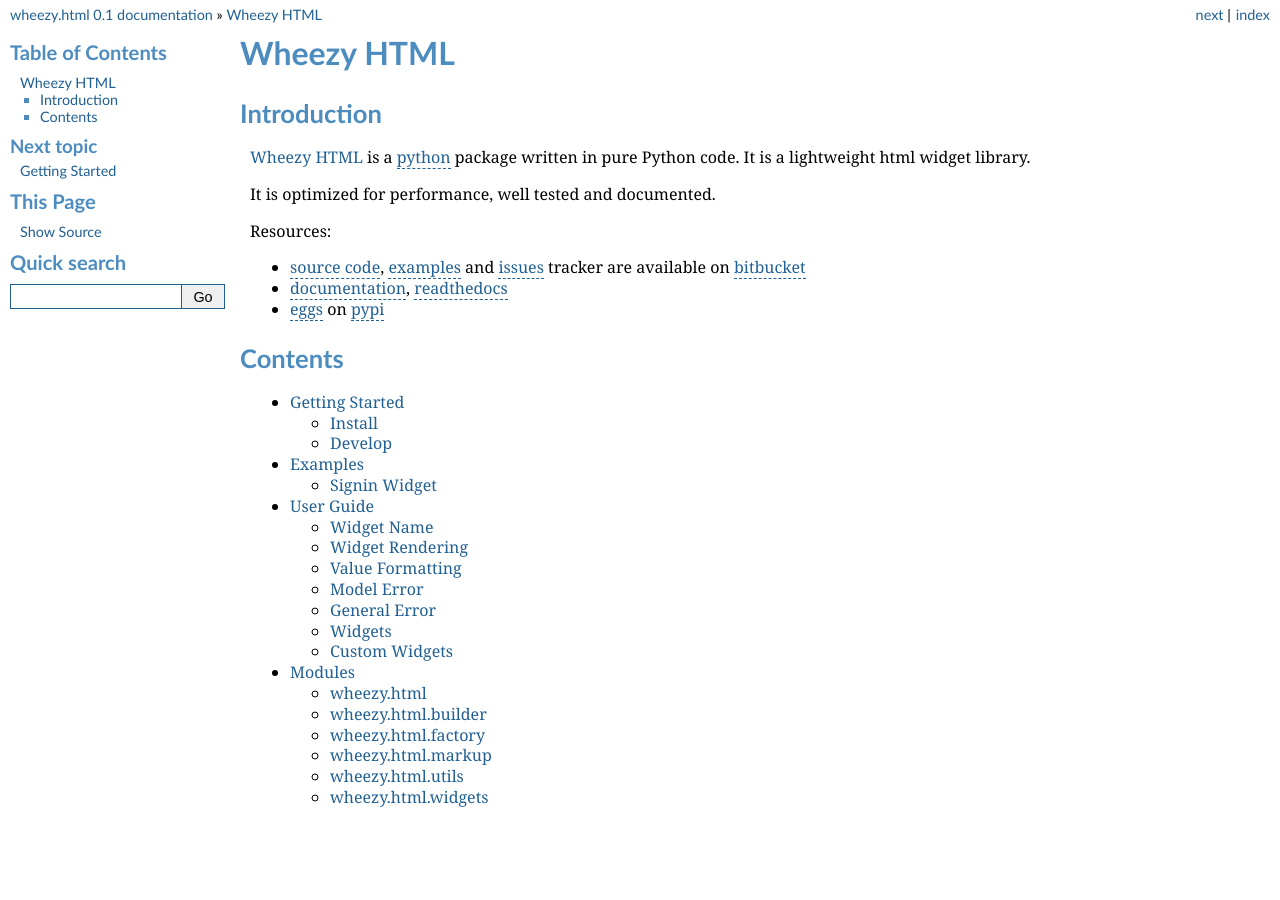
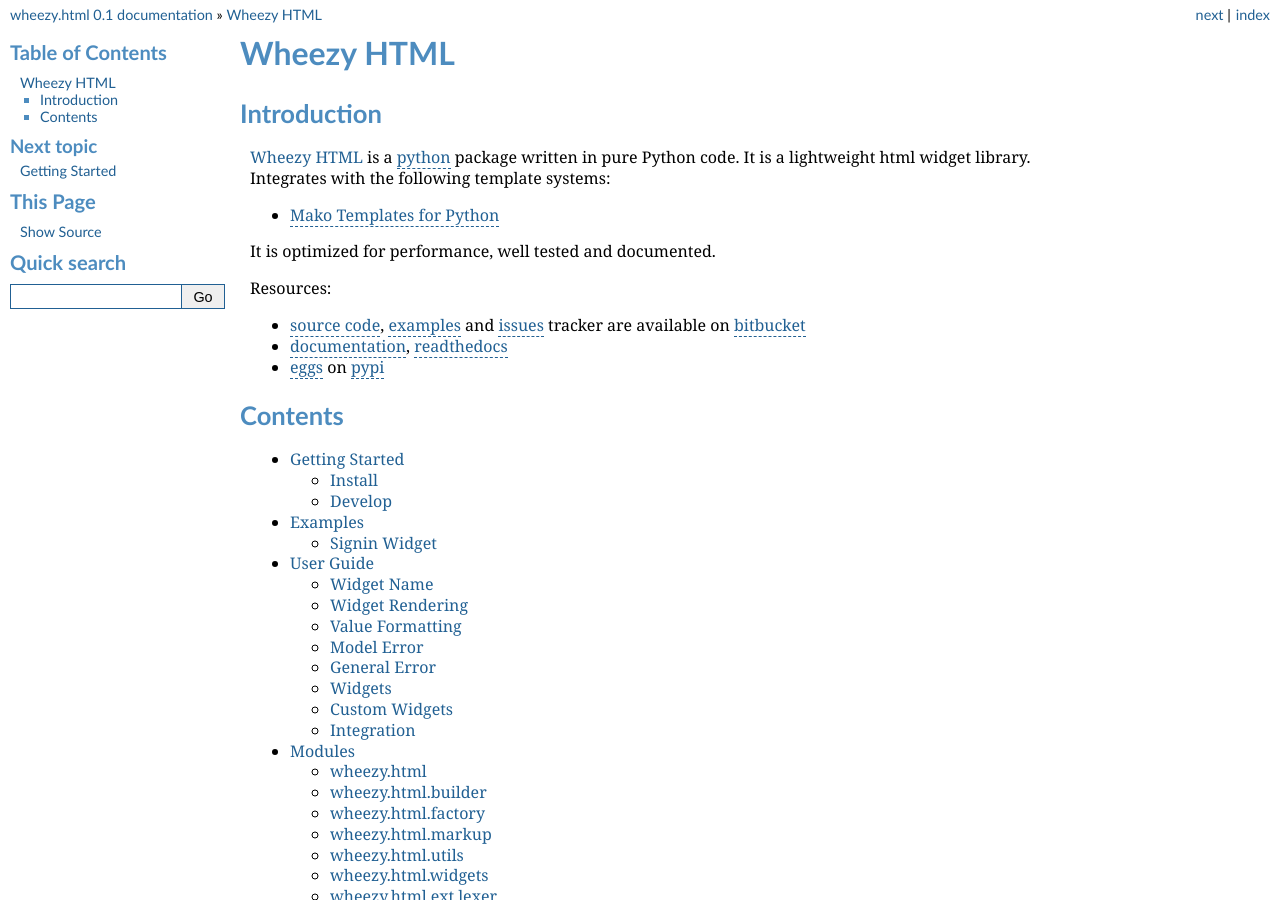
Before and after one commit to akornatskyy/wheezy.html, a Sphinx documentation site: the page built from doc/index.rst, in a window 1280 px wide. Built offline with Sphinx 7.4.7, drawn with Linux system fonts in a browser that asks for light colours.

Commit message:
Added section Integration:Mako

```diff
--- a/doc/examples.rst
+++ b/doc/examples.rst
@@ -50,7 +50,7 @@
 
 General error message::
 
-    >>> errors = {'__ERROR__': 'The username or password provided is incorrect.'}
+    >>> errors = {'__ERROR__': ['The username or password provided is incorrect.']}
     >>> credential = widget(credential, errors)
     >>> credential.error()
     <span class="error-message">The username or password
--- a/doc/index.rst
+++ b/doc/index.rst
@@ -7,7 +7,10 @@
 ------------
 
 :ref:`wheezy.html` is a `python`_ package written in pure Python code.
-It is a lightweight html widget library.
+It is a lightweight html widget library. Integrates with the following
+template systems:
+
+* `Mako Templates for Python <http://www.makotemplates.org>`_
 
 It is optimized for performance, well tested and documented.
 
--- a/setup.py
+++ b/setup.py
@@ -43,7 +43,7 @@
         'Topic :: Software Development :: Widget Sets',
         'Topic :: Text Processing :: Markup :: HTML'
     ],
-    keywords='html widget markup',
+    keywords='html widget markup mako preprocessor',
     packages=['wheezy', 'wheezy.html', 'wheezy.html.ext'],
     package_dir={'': 'src'},
     namespace_packages=['wheezy'],
```
Also changed, not shown: doc/modules.rst (+12 -0 lines), doc/userguide.rst (+55 -1 lines), 1 other file.
